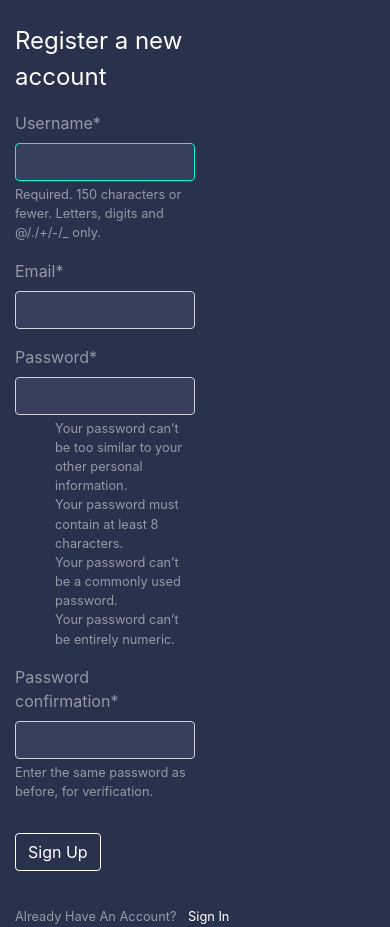
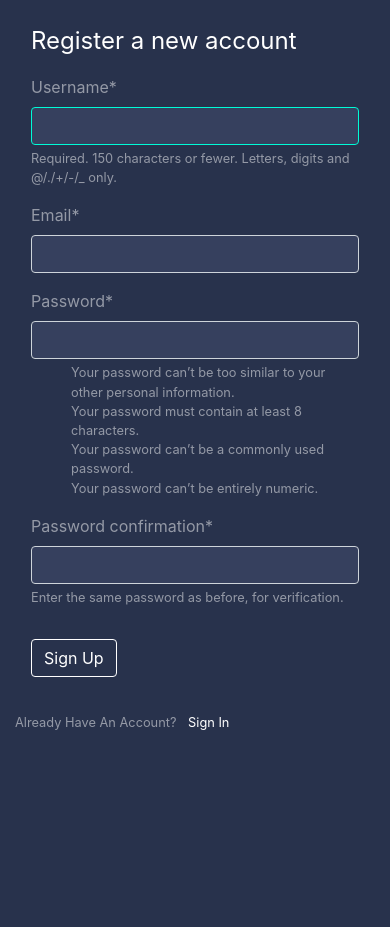
Before and after one commit to rodjoseph/speecheasy, a Django app: page /register/ in a window 390 px wide. Shown: the part 57-984 px from the top of the page. After the commit the page ends 787 px from the top, so only its background shows below. Run offline with Django 3.2, Linux system fonts and the light colour scheme; some libraries are stand-ins or nearby versions.

Commit message:
Add mobile support for login/register pages

```diff
--- a/users/templates/users/login.html
+++ b/users/templates/users/login.html
@@ -1,7 +1,7 @@
 {% extends "blog/base.html" %}
 {% load crispy_forms_tags %}
 {% block content %}
-    <form method="POST" class="col-6 no-padding">
+    <form method="POST" class="col-12 col-md-6 pl-3 pr-3 pl-md-0 pr-md-0">
         {% csrf_token %}
         <fieldset class="form-group">
             <legend class="mb-3 white-important">
--- a/users/templates/users/logout.html
+++ b/users/templates/users/logout.html
@@ -1,6 +1,6 @@
 {% extends "blog/base.html" %}
 {% block content %}
-    <h2 class="white-important">You've been logged out</h2>
+    <h3 class="white-important">You've been logged out</h3>
     <div class="pt-3">
         <small class="text-muted">
             Login again? <a class="ml-2" href="{% url 'login' %}">Login</a>
--- a/users/templates/users/register.html
+++ b/users/templates/users/register.html
@@ -1,7 +1,7 @@
 {% extends "blog/base.html" %}
 {% load crispy_forms_tags %}
 {% block content %}
-    <form method="POST" class="col-6 no-padding">
+    <form method="POST" class="col-12 col-md-6 pl-3 pr-3 pl-md-0 pr-md-0">
         {% csrf_token %}
         <fieldset class="form-group">
             <legend class="mb-3 white-important">
```
